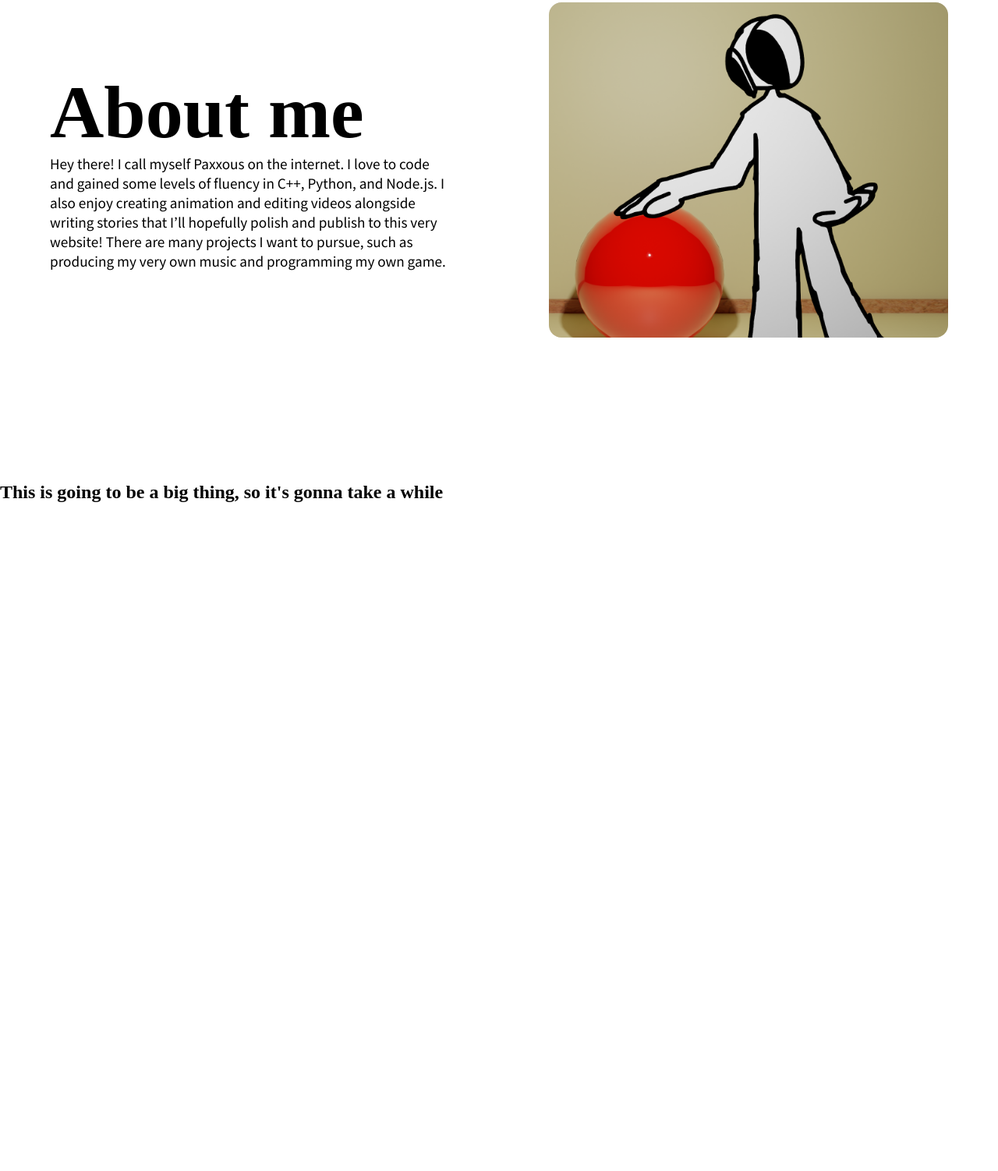
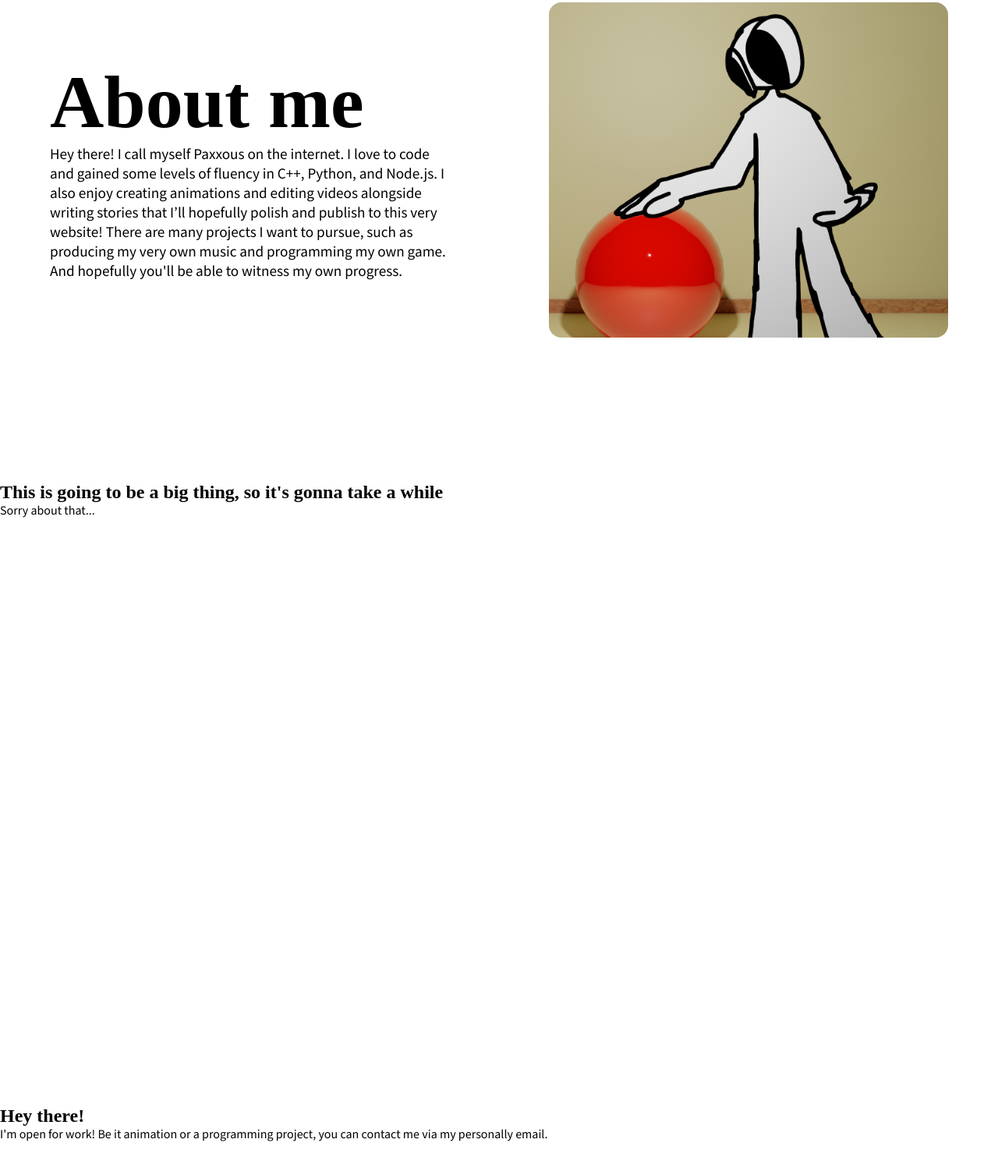
Before and after one commit to Paxxous/pauxxs, a plain HTML site: page index.html in a window 1280 px wide. Shown: the part 982-2484 px from the top of the page at 78% size. Before the commit the page ends 1627 px from the top, so only its background shows below. Drawn offline with Linux system fonts and the light colour scheme; a web font is replaced by a local one.

Commit message:
setup about, projects, and contact

```diff
--- a/index.html
+++ b/index.html
@@ -53,13 +53,20 @@
     <section id="aboutMe">
       <div id="aboutMeAbout">
         <h2>About me</h2>
-        <p>Hey there! I call myself Paxxous on the internet. I love to code and gained some levels of fluency in C++, Python, and Node.js. I also enjoy creating animation and editing videos alongside writing stories that I’ll hopefully polish and publish to this very website! There are many projects I want to pursue, such as producing my very own music and programming my own game.</p>
+        <p>Hey there! I call myself Paxxous on the internet. I love to code and gained some levels of fluency in C++, Python, and Node.js. I also enjoy creating animations and editing videos alongside writing stories that I’ll hopefully polish and publish to this very website! There are many projects I want to pursue, such as producing my very own music and programming my own game. And hopefully you'll be able to witness my own progress.</p>
       </div>
       <img id="aboutMeImage" src="/media/preview/me.png">
     </section>
 
-    <section id="projects">
+    <!-- A collection of all the projects I've finished, or am still working on -->
+    <section id="myProjects">
       <h1>This is going to be a big thing, so it's gonna take a while</h1>
+      <p>Sorry about that...</p>
+    </section>
+
+    <section id="contactMe">
+      <h1>Hey there!</h1>
+      <p>I'm open for work! Be it animation or a programming project, you can contact me via my personally email.</p>
     </section>
 
     <script src="script.js"></script>
--- a/style.css
+++ b/style.css
@@ -129,7 +129,18 @@ p {
 
 #aboutMeImage {
   width: 40%;
+  /* border: 0.15rem solid black; */
   border-radius: 1rem;
+}
+
+/* Projects */
+#myProjects {
+  height: 100vh;
+}
+
+/* Contact me */
+#contactMe {
+  height: 100vh;
 }
 
 /* Animations */
```
